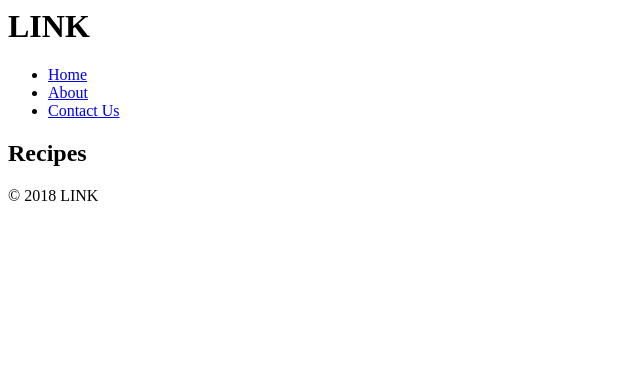
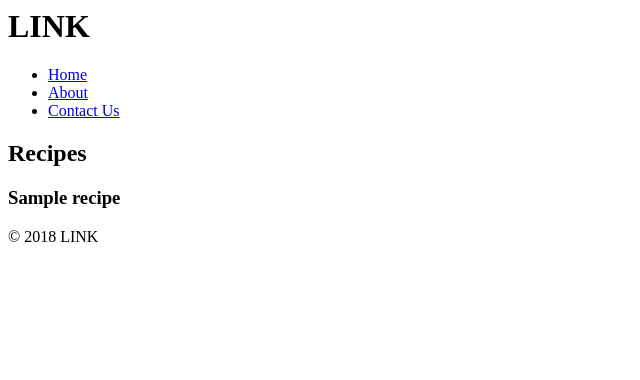
Before and after one commit to nguyli03/LINK, a Flask app: template templates/recipes.html in a window 1280 px wide. Shown: the top 380 px of the page, without its empty margins (0-640 px from the left). Run offline with Flask 2, Linux system fonts and the light colour scheme; the template is opened without the code that fills it: most values are stand-ins (such as "Sample title", 1, 10 or a date in 2020).

Commit message:
First template example

```diff
--- a/templates/recipes.html
+++ b/templates/recipes.html
@@ -17,7 +17,12 @@
   </header>
   <main>
     <h2>Recipes</h2>
+    {% for recipe in res.hits %}
+      <h3>{{ recipe.recipe.label }}</h3>
+    {% endfor %}
+
   </main>
   <footer class="clearfix">
     <p>&copy; 2018 LINK</p>
   </footer>
+</body>
```
